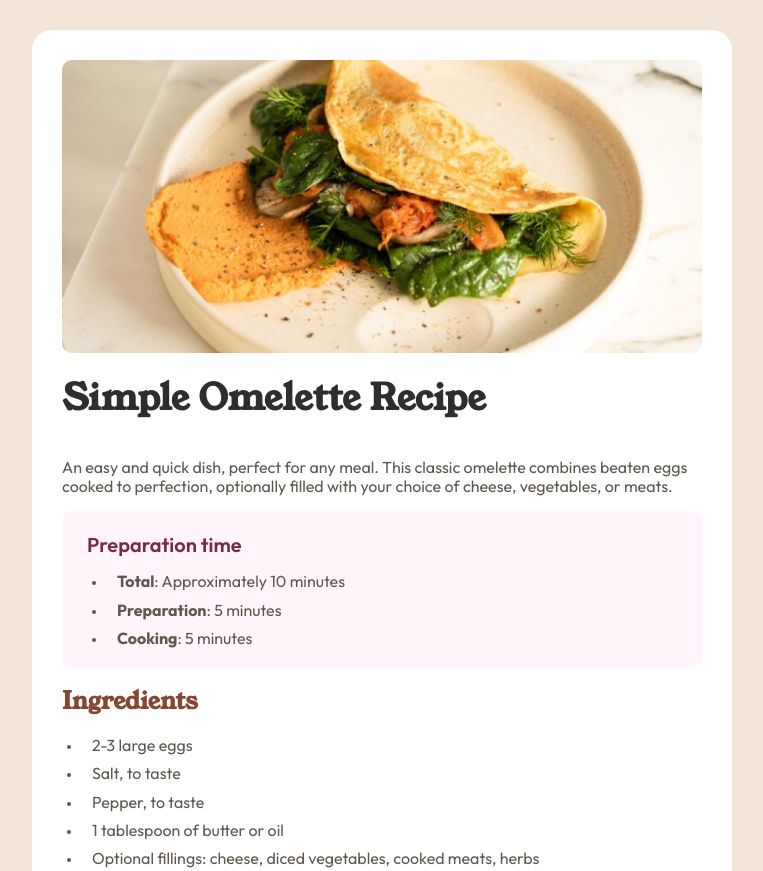
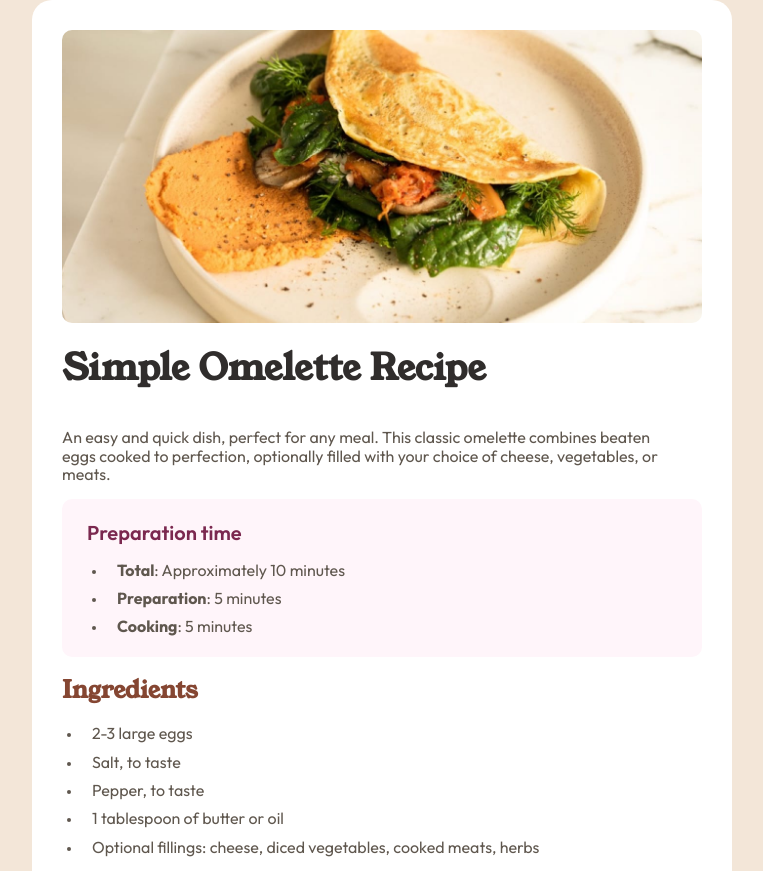
Before and after one commit to KOndra96/frontend-mentor-06_recipe-page, a plain HTML site: page index.html in a window 1280 px wide. Shown: the top 871 px of the page, without its empty margins (258-1021 px from the left). Drawn offline with Linux system fonts and the light colour scheme.

Commit message:
fixed layout issue

```diff
--- a/styles/style.css
+++ b/styles/style.css
@@ -67,10 +67,10 @@ body {
     }
 }
 
-p:not(:nth-of-type(1)),
+p,
 ul,
 ol,
-/* h1, */
+h1,
 h2,
 .preparation-time {
     margin-left: 3rem;
@@ -109,7 +109,7 @@ h2 {
 
 h1 {
     font-size: 3.6rem;
-    font-weight: 600;
+    font-weight: 700;
 
     color: var(--var-color-stone-900, hsl(24, 5%, 18%));
 }
@@ -157,7 +157,8 @@ td {
 
 @media screen and (min-width: 43.75rem) {
     & body {
-        margin-top: 3rem;
+        margin-top: auto;
+        margin-bottom: auto;
     }
 
     & .recipe-box {
@@ -174,6 +175,10 @@ td {
             }
         }
     }
+
+    & header p, & h1 {
+        margin-left: 0;
+    }
 }
 
 .attribution {
```
